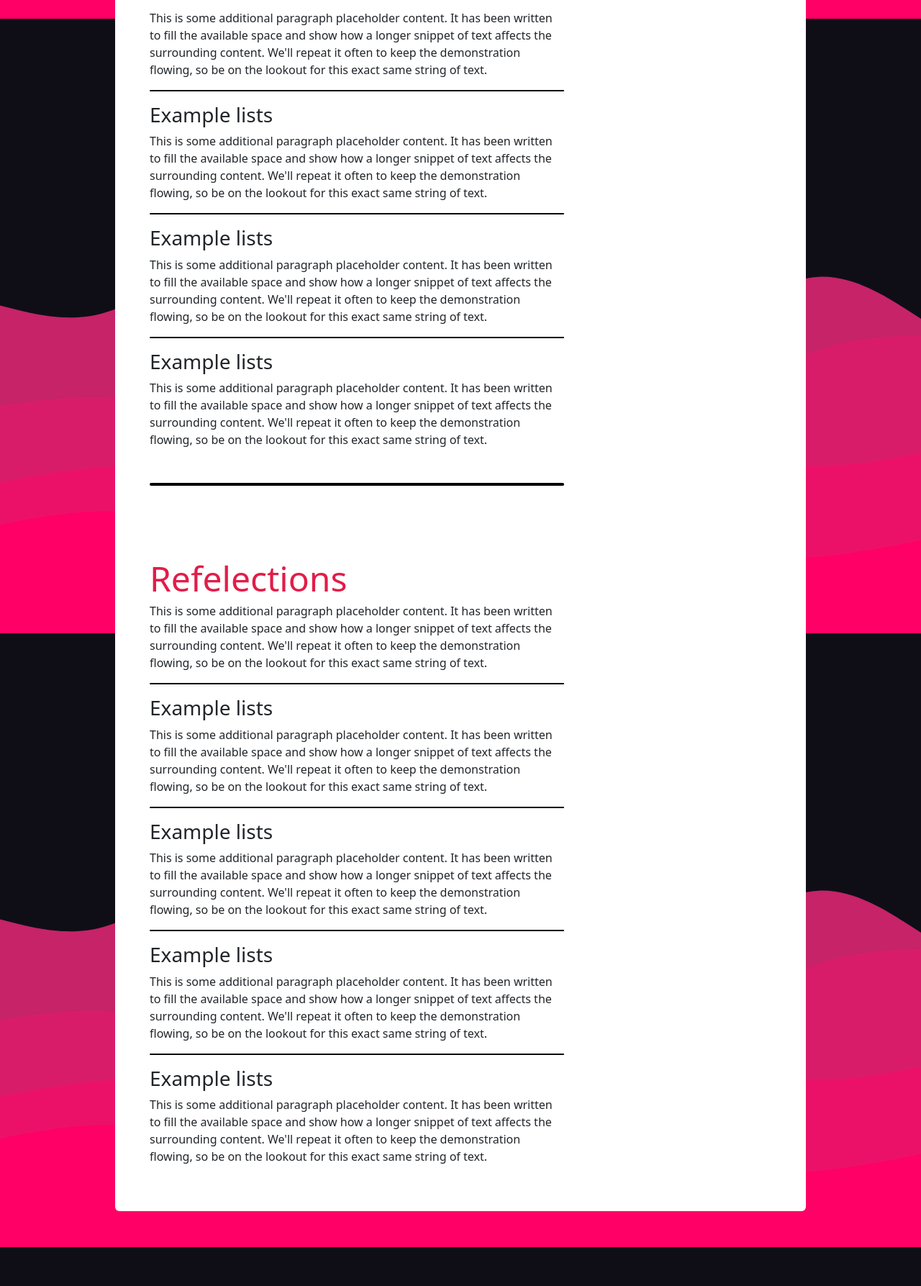
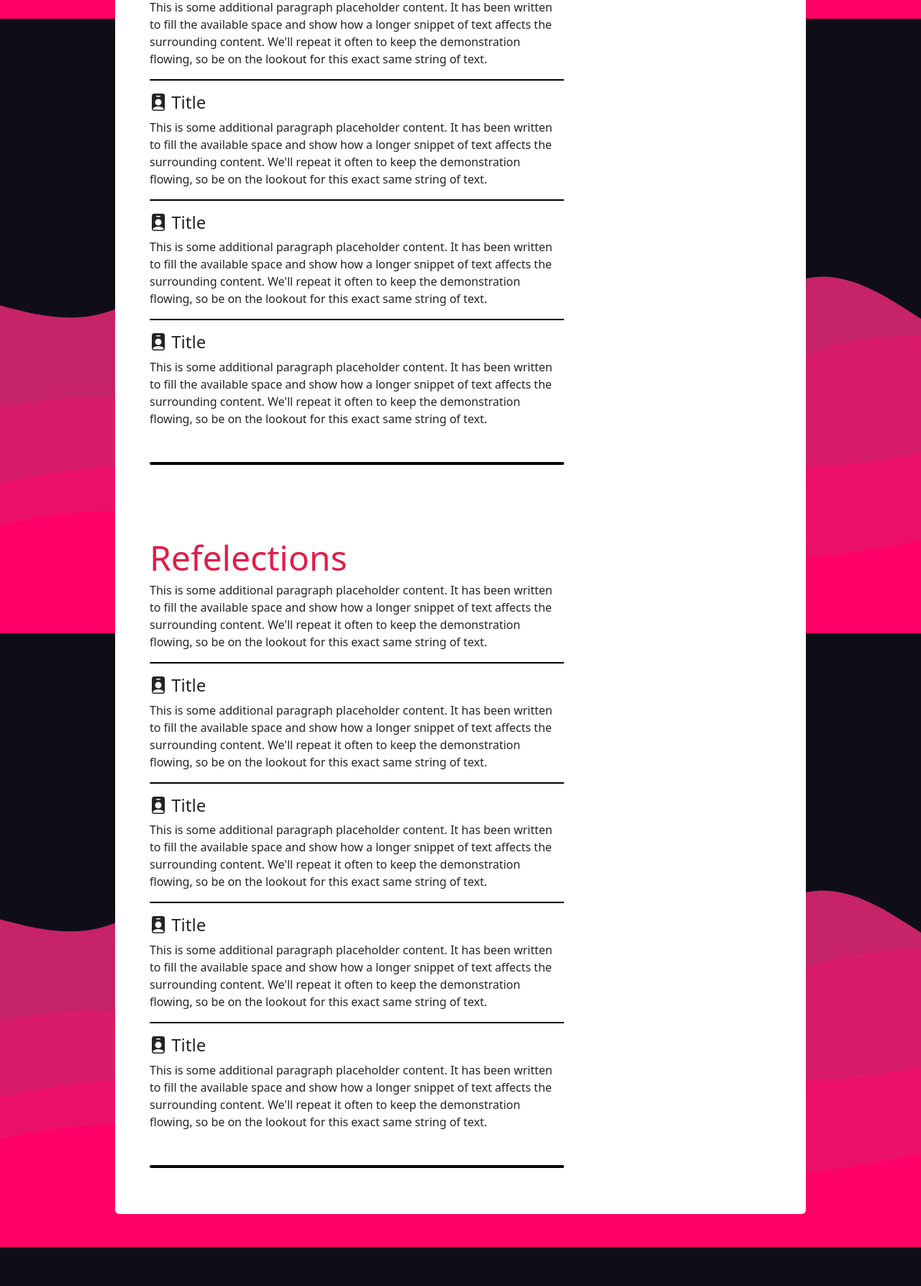
Before and after one commit to denis-311/denisfnf.github.io, a website: page learnings_personal_reflection.html in a window 1280 px wide. Shown: the part 827-2614 px from the top of the page at 72% size. Drawn offline with nearby package versions, Linux system fonts and the light colour scheme; a script that the page names is missing.

Commit message:
CHIPI CHIPI CHAPA CHAPA

```diff
--- a/learnings_personal_reflection.html
+++ b/learnings_personal_reflection.html
@@ -26,7 +26,7 @@
   </script>
 
   <nav id="top" class="navbar  navbar-expand-lg py-3t rounded-bottom-1" <div class="container-fluid">
-    <a class="navbar-brand fs-4 px-4 text-white fw-bold magic-hover magic-hover__square" href="index.html">Denis' iLab
+    <a class="navbar-brand fs-4 px-4 text-white fw-bold magic-hover magic-hover__square bi-house-fill" href="index.html"> &#160;Denis' iLab
       Portfolio</a>
     <button class="navbar-toggler custom-toggler mx-2" type="button" data-bs-toggle="collapse"
       data-bs-target="#navbarSupportedContent" aria-controls="navbarSupportedContent" aria-expanded="false"
@@ -60,7 +60,6 @@
     </div>
   </nav>
 
-
   <div class="d-flex justify-content-center">
     <div class="p-4 p-md-5 mt-5 rounded bg-white w-75">
       <div class="col-10 px-0">
@@ -70,7 +69,6 @@
       </div>
     </div>
   </div>
-
 
   <div class="space"></div>
 
@@ -83,26 +81,33 @@
             typography, lists, tables, images, code, and more are all supported as expected.</p>
           <hr class="rounded">
 
-          <h3>Example Lists</h3>
-          <p>This is an example blockquote in action:</p>
+          <div class="">
+            <h3 class="bi-person-badge-fill fs-4 "> Title</h3>
+          </div>
           <p>This is some additional paragraph placeholder content. It has been written to fill the available space and
             show how a longer snippet of text affects the surrounding content. We'll repeat it often to keep the
             demonstration flowing, so be on the lookout for this exact same string of text.</p>
           <hr class="rounded">
 
-          <h3>Example lists</h3>
+          <div class="">
+            <h3 class="bi-person-badge-fill fs-4 "> Title</h3>
+          </div>
           <p>This is some additional paragraph placeholder content. It has been written to fill the available space and
             show how a longer snippet of text affects the surrounding content. We'll repeat it often to keep the
             demonstration flowing, so be on the lookout for this exact same string of text.</p>
 
           <hr class="rounded">
-          <h3>Example lists</h3>
+          <div class="">
+            <h3 class="bi-person-badge-fill fs-4 "> Title</h3>
+          </div>
           <p>This is some additional paragraph placeholder content. It has been written to fill the available space and
             show how a longer snippet of text affects the surrounding content. We'll repeat it often to keep the
             demonstration flowing, so be on the lookout for this exact same string of text.</p>
 
           <hr class="rounded">
-          <h3>Example lists</h3>
+          <div class="">
+            <h3 class="bi-person-badge-fill fs-4 "> Title</h3>
+          </div>
           <p>This is some additional paragraph placeholder content. It has been written to fill the available space and
             show how a longer snippet of text affects the surrounding content. We'll repeat it often to keep the
             demonstration flowing, so be on the lookout for this exact same string of text.</p>
@@ -118,33 +123,43 @@
             demonstration flowing, so be on the lookout for this exact same string of text.</p>
 
           <hr class="rounded">
-          <h3>Example lists</h3>
+          <div class="">
+            <h3 class="bi-person-badge-fill fs-4 "> Title</h3>
+          </div>
           <p>This is some additional paragraph placeholder content. It has been written to fill the available space and
             show how a longer snippet of text affects the surrounding content. We'll repeat it often to keep the
             demonstration flowing, so be on the lookout for this exact same string of text.</p>
 
           <hr class="rounded">
-          <h3>Example lists</h3>
+          <div class="">
+            <h3 class="bi-person-badge-fill fs-4 "> Title</h3>
+          </div>
           <p>This is some additional paragraph placeholder content. It has been written to fill the available space and
             show how a longer snippet of text affects the surrounding content. We'll repeat it often to keep the
             demonstration flowing, so be on the lookout for this exact same string of text.</p>
 
           <hr class="rounded">
-          <h3>Example lists</h3>
+          <div class="">
+            <h3 class="bi-person-badge-fill fs-4 "> Title</h3>
+          </div>
           <p>This is some additional paragraph placeholder content. It has been written to fill the available space and
             show how a longer snippet of text affects the surrounding content. We'll repeat it often to keep the
             demonstration flowing, so be on the lookout for this exact same string of text.</p>
 
           <hr class="rounded">
-          <h3>Example lists</h3>
+          <div class="">
+            <h3 class="bi-person-badge-fill fs-4 "> Title</h3>
+          </div>
           <p>This is some additional paragraph placeholder content. It has been written to fill the available space and
             show how a longer snippet of text affects the surrounding content. We'll repeat it often to keep the
             demonstration flowing, so be on the lookout for this exact same string of text.</p>
+
+          <hr class="mt-5 rounded" style="border-top: 4px solid;">
       </div>
       </article>
     </div>
   </div>
-  </div>
+
 
   <footer class="d-flex flex-wrap justify-content-between align-items-center py-1 rounded-top-1 mt-2 fixed-bottom">
     <p class="col-md-4 mb-0 text-white px-3">&copy; 2024 Denis iLab Portfolio</p>
```
Also changed, not shown: about_ilab.html (+1 -1 lines), aboutme.html (+1 -1 lines), contact.html (+1 -1 lines), index.html (+1 -1 lines), project.html (+5 -5 lines), skills.html (+1 -1 lines).
